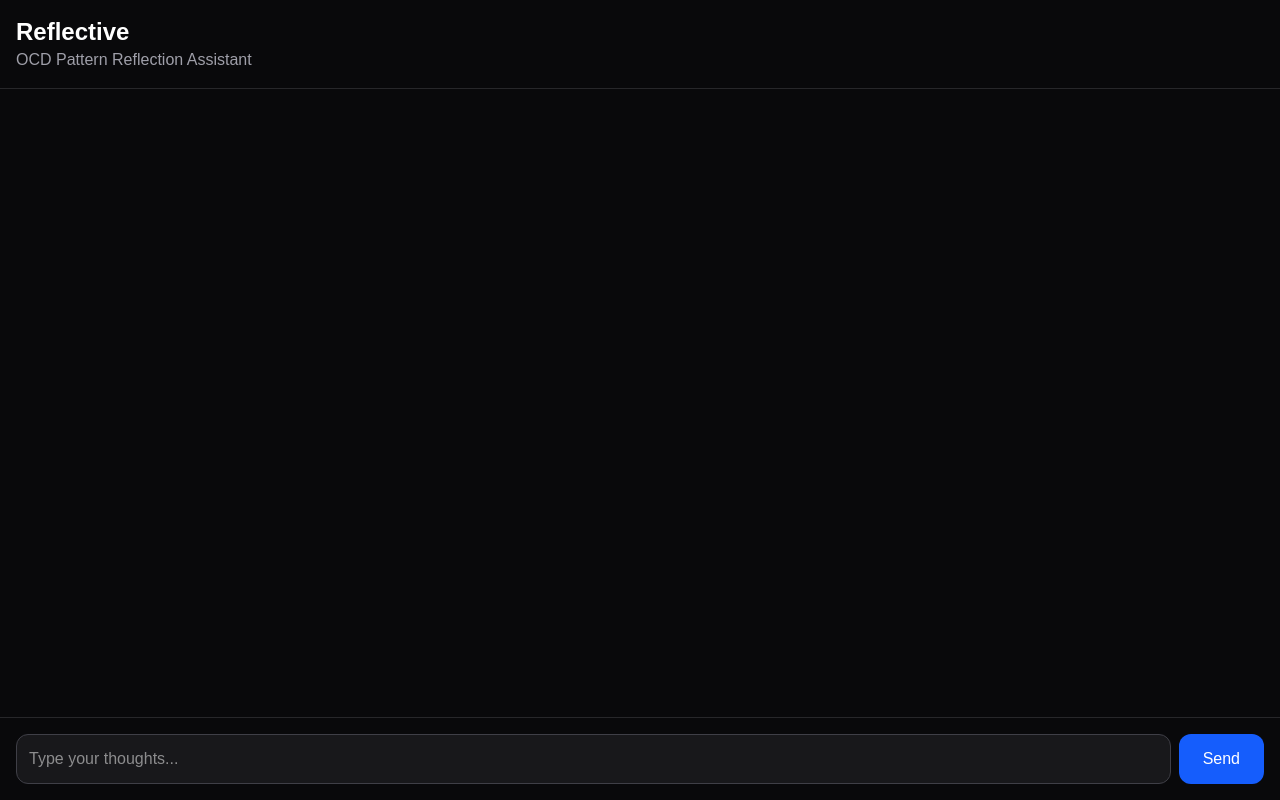
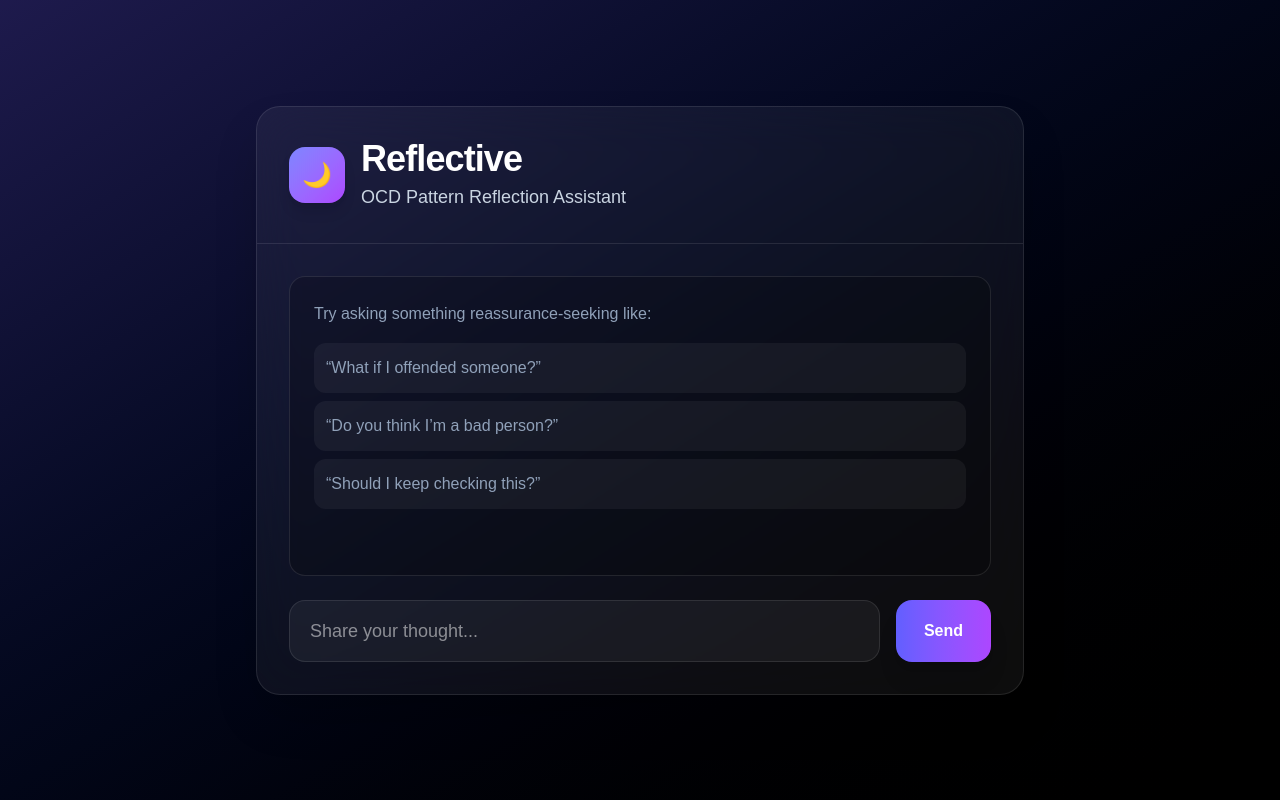
Before and after one commit to smmurali/reflective-chatbot, a Next.js app in the folder frontend/: page / in a window 1280 px wide. Built offline with nearby package versions, Linux system fonts and the light colour scheme.

Commit message:
improve ui

```diff
--- a/frontend/app/page.tsx
+++ b/frontend/app/page.tsx
@@ -1,108 +1,109 @@
-"use client"
+"use client";
 
-import { useState } from "react"
+import { useState } from "react";
 
 export default function Home() {
+  const [message, setMessage] = useState("");
+  const [response, setResponse] = useState("");
+  const [loading, setLoading] = useState(false);
 
-  const [input, setInput] = useState("")
-  const [messages, setMessages] = useState<any[]>([])
+  const sendMessage = async () => {
+    if (!message.trim()) return;
 
-  async function sendMessage() {
+    setLoading(true);
 
-    if (!input.trim()) return
+    try {
+      const res = await fetch(
+        "https://reflective-chatbot-1vge.onrender.com/chat",
+        {
+          method: "POST",
+          headers: {
+            "Content-Type": "application/json",
+          },
+          body: JSON.stringify({ message }),
+        }
+      );
 
-    const userMessage = {
-      role: "user",
-      content: input
+      const data = await res.json();
+      setResponse(data.response);
+    } catch (err) {
+      setResponse("Unable to connect right now.");
     }
 
-    setMessages((prev) => [...prev, userMessage])
-
-    setInput("")
-
-    try {
-
-      const response = await fetch("https://reflective-chatbot-1vge.onrender.com/chat", {
-        method: "POST",
-        headers: {
-          "Content-Type": "application/json"
-        },
-        body: JSON.stringify({
-          message: input
-        })
-      })
-
-      const data = await response.json()
-
-      const botMessage = {
-        role: "assistant",
-        content: data.response
-      }
-
-      setMessages((prev) => [...prev, botMessage])
-
-    } catch (error) {
-
-      const botMessage = {
-        role: "assistant",
-        content: "Backend not connected yet."
-      }
-
-      setMessages((prev) => [...prev, botMessage])
-    }
-  }
+    setLoading(false);
+  };
 
   return (
-    <main className="h-screen flex flex-col bg-zinc-950 text-white">
+    <div className="min-h-screen bg-gradient-to-br from-indigo-950 via-slate-950 to-black text-white flex items-center justify-center p-6">
+      <div className="w-full max-w-3xl rounded-3xl border border-white/10 bg-white/5 backdrop-blur-xl shadow-2xl overflow-hidden">
+        <div className="p-8 border-b border-white/10">
+          <div className="flex items-center gap-4">
+            <div className="w-14 h-14 rounded-2xl bg-gradient-to-br from-indigo-400 to-purple-500 flex items-center justify-center text-2xl shadow-lg">
+              🌙
+            </div>
 
-      <div className="border-b border-zinc-800 p-4">
-        <h1 className="text-2xl font-bold">
+            <div>
+              <h1 className="text-4xl font-bold tracking-tight">
                 Reflective
               </h1>
-
-        <p className="text-zinc-400">
+              <p className="text-slate-300 mt-1 text-lg">
                 OCD Pattern Reflection Assistant
               </p>
             </div>
-
-      <div className="flex-1 overflow-y-auto p-4 space-y-4">
-
-        {messages.map((message, index) => (
-
-          <div
-            key={index}
-            className={`max-w-xl p-4 rounded-2xl ${
-              message.role === "user"
-                ? "bg-blue-600 ml-auto"
-                : "bg-zinc-800"
-            }`}
-          >
-
-            <p>{message.content}</p>
-
           </div>
-        ))}
-
         </div>
 
-      <div className="border-t border-zinc-800 p-4 flex gap-2">
+        <div className="p-8 space-y-6">
+          <div className="rounded-2xl bg-black/20 border border-white/10 min-h-[300px] p-6 overflow-y-auto">
+            {!response && (
+              <div className="text-slate-400 leading-relaxed space-y-3">
+                <p>
+                  Try asking something reassurance-seeking like:
+                </p>
 
+                <div className="space-y-2 mt-4">
+                  <div className="bg-white/5 rounded-xl p-3">
+                    “What if I offended someone?”
+                  </div>
+
+                  <div className="bg-white/5 rounded-xl p-3">
+                    “Do you think I’m a bad person?”
+                  </div>
+
+                  <div className="bg-white/5 rounded-xl p-3">
+                    “Should I keep checking this?”
+                  </div>
+                </div>
+              </div>
+            )}
+
+            {response && (
+              <div className="space-y-4 animate-fadeIn">
+                <div className="bg-indigo-500/10 border border-indigo-400/20 rounded-2xl p-5 leading-relaxed text-slate-100 whitespace-pre-wrap">
+                  {response}
+                </div>
+              </div>
+            )}
+          </div>
+
+          <div className="flex gap-4">
             <input
-          value={input}
-          onChange={(e) => setInput(e.target.value)}
-          placeholder="Type your thoughts..."
-          className="flex-1 bg-zinc-900 border border-zinc-700 rounded-xl p-3"
+              value={message}
+              onChange={(e) => setMessage(e.target.value)}
+              placeholder="Share your thought..."
+              className="flex-1 rounded-2xl bg-white/5 border border-white/10 px-5 py-4 outline-none focus:border-indigo-400 text-lg"
             />
 
             <button
               onClick={sendMessage}
-          className="bg-blue-600 px-6 rounded-xl"
+              disabled={loading}
+              className="px-7 py-4 rounded-2xl bg-gradient-to-r from-indigo-500 to-purple-500 hover:scale-105 transition-all duration-200 font-semibold shadow-xl"
             >
-          Send
+              {loading ? "..." : "Send"}
             </button>
-
           </div>
-
-    </main>
-  )
+        </div>
+      </div>
+    </div>
+  );
 }
```
Lines whose indentation alone changed are shown as unchanged.
